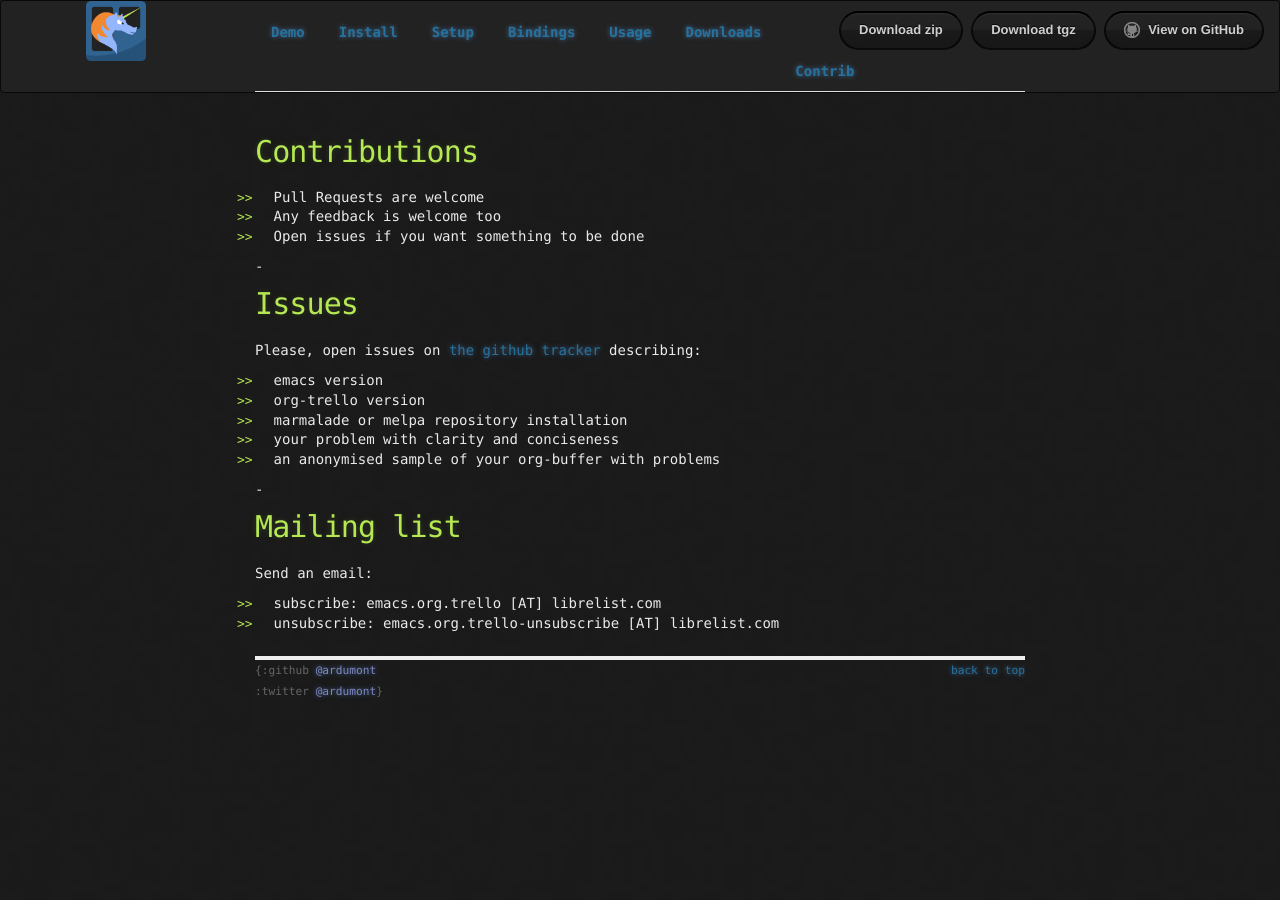
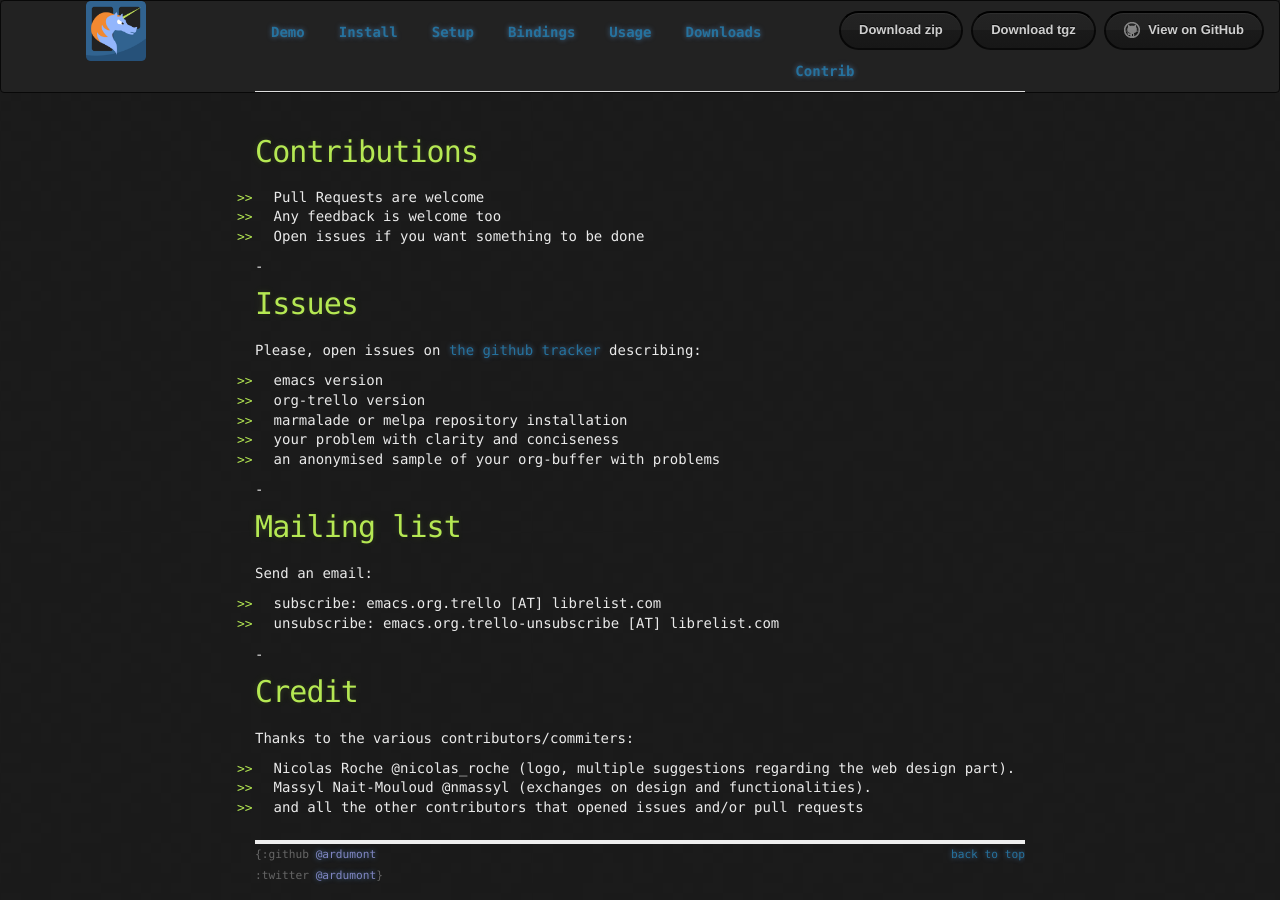
Before and after one commit to org-trello/org-trello.github.io, a Jekyll site: the page built from contributions.md, in a window 1280 px wide. Built offline with Jekyll 4.4.1, drawn with Linux system fonts in a browser that asks for light colours; Markdown is read by kramdown in place of the engine named in the settings.

Commit message:
Add a credit section to thank contributions

```diff
--- a/contributions.md
+++ b/contributions.md
@@ -28,3 +28,13 @@ Send an email:
 
 - subscribe: emacs.org.trello [AT] librelist.com
 - unsubscribe: emacs.org.trello-unsubscribe [AT] librelist.com
+
+-
+
+## Credit
+
+Thanks to the various contributors/commiters:
+
+- Nicolas Roche @nicolas_roche (logo, multiple suggestions regarding the web design part).
+- Massyl Nait-Mouloud @nmassyl (exchanges on design and functionalities).
+- and all the other contributors that opened issues and/or pull requests
```
